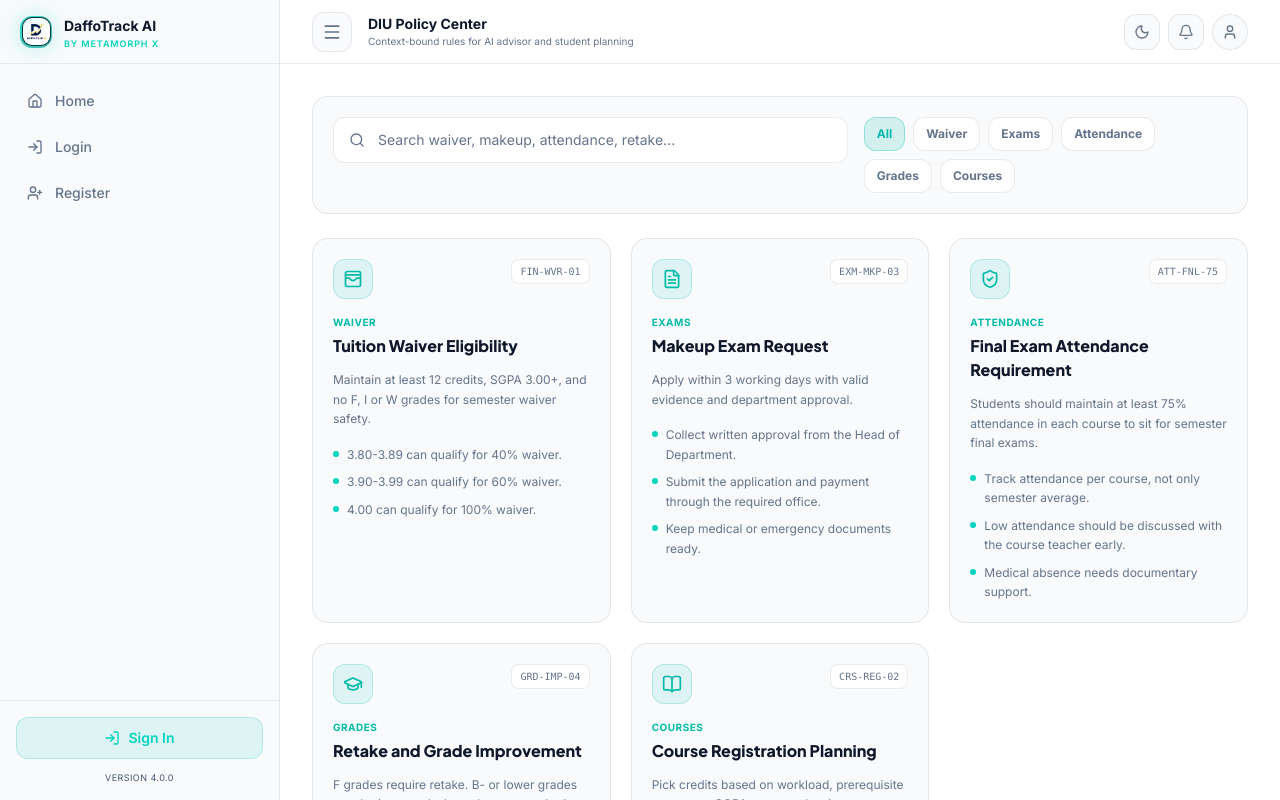
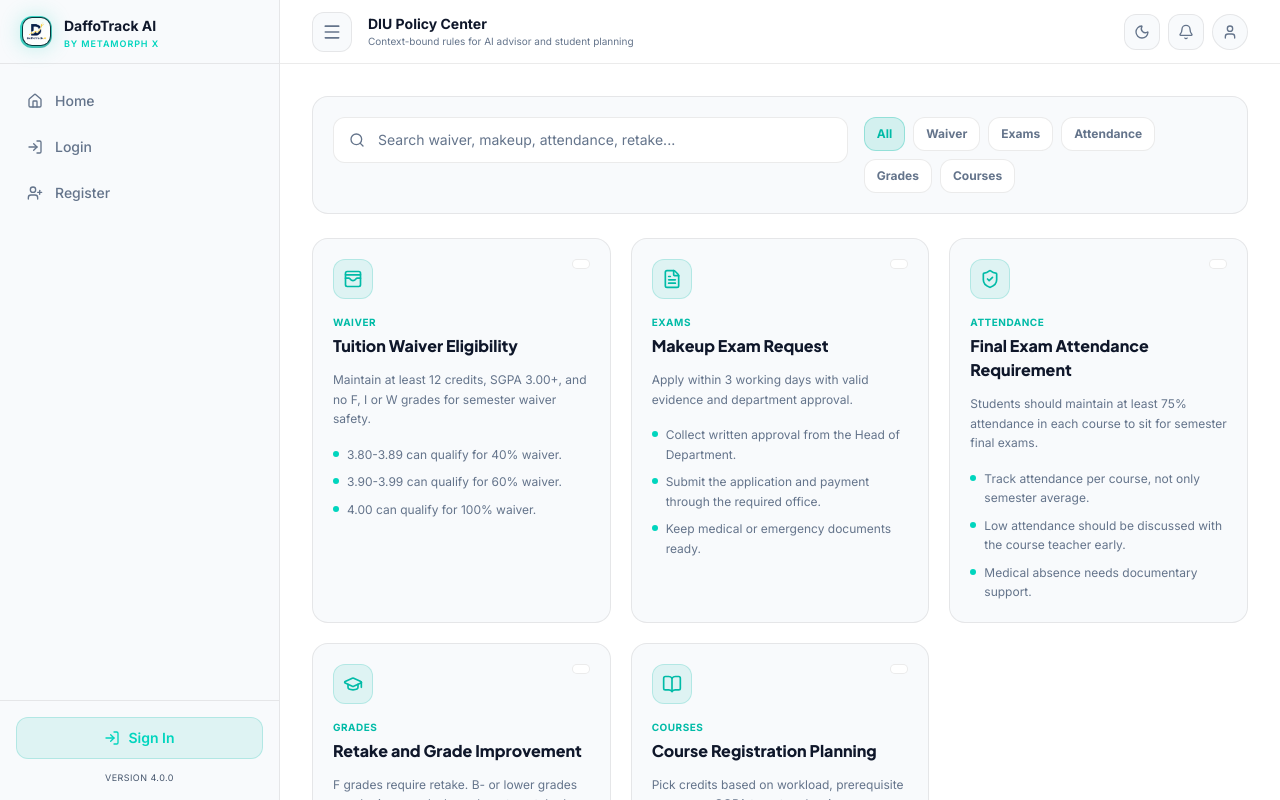
Before and after one commit to daffotrackai/daffotrackai, a React (Vite) app in the folder daffotrack-web/: page /policies in a window 1280 px wide. Built offline with nearby package versions, Linux system fonts and the light colour scheme.

Commit message:
ok fix errors code

```diff
--- a/daffotrack-web/src/pages/Home.jsx
+++ b/daffotrack-web/src/pages/Home.jsx
@@ -484,9 +484,9 @@ export default function Home() {
           </div>
           <div className="grid grid-cols-1 md:grid-cols-3 gap-6">
             {[
-              { icon: Award, color: 'emerald', title: 'Tuition Waiver Eligibility', desc: 'Unlock up to 100% discount. Requires registration of 12+ credits, SGPA ≥ 3.00, and zero failed or incomplete courses in the previous consecutive term.', code: 'REG_CLAUSE_7.2' },
-              { icon: BookMarked, color: 'amber', title: 'Grade Improvement Limit', desc: 'Allowed for any course with grade B- or below. Retaking is permitted once per course, and only the highest grade is updated in the final CGPA calculator.', code: 'ACAD_REG_4.12' },
-              { icon: ShieldCheck, color: 'rose', title: 'Midterm Makeup Criteria', desc: 'Application must be filed within 3 days of missed examination with authorized proof. Non-refundable BDT 1,000 makeup fees apply.', code: 'EXAM_POL_11.5' }
+              { icon: Award, color: 'emerald', title: 'Tuition Waiver Eligibility', desc: 'Unlock up to 100% discount. Requires registration of 12+ credits, SGPA ≥ 3.00, and zero failed or incomplete courses in the previous consecutive term.' },
+              { icon: BookMarked, color: 'amber', title: 'Grade Improvement Limit', desc: 'Allowed for any course with grade B- or below. Retaking is permitted once per course, and only the highest grade is updated in the final CGPA calculator.' },
+              { icon: ShieldCheck, color: 'rose', title: 'Midterm Makeup Criteria', desc: 'Application must be filed within 3 days of missed examination with authorized proof. Non-refundable BDT 1,000 makeup fees apply.' }
             ].map(({ icon: Icon, color, title, desc, code }) => {
               const colors = {
                 emerald: { bg: 'bg-emerald-500/8', text: 'text-emerald-500', border: 'border-emerald-500/15' },
--- a/daffotrack-web/src/pages/Policies.jsx
+++ b/daffotrack-web/src/pages/Policies.jsx
@@ -8,7 +8,6 @@ const policies = [
     category: 'Waiver',
     icon: WalletCards,
     title: 'Tuition Waiver Eligibility',
-    code: 'FIN-WVR-01',
     summary: 'Maintain at least 12 credits, SGPA 3.00+, and no F, I or W grades for semester waiver safety.',
     points: ['3.80-3.89 can qualify for 40% waiver.', '3.90-3.99 can qualify for 60% waiver.', '4.00 can qualify for 100% waiver.'],
   },
@@ -16,7 +15,6 @@ const policies = [
     category: 'Exams',
     icon: FileText,
     title: 'Makeup Exam Request',
-    code: 'EXM-MKP-03',
     summary: 'Apply within 3 working days with valid evidence and department approval.',
     points: ['Collect written approval from the Head of Department.', 'Submit the application and payment through the required office.', 'Keep medical or emergency documents ready.'],
   },
@@ -24,7 +22,6 @@ const policies = [
     category: 'Attendance',
     icon: ShieldCheck,
     title: 'Final Exam Attendance Requirement',
-    code: 'ATT-FNL-75',
     summary: 'Students should maintain at least 75% attendance in each course to sit for semester final exams.',
     points: ['Track attendance per course, not only semester average.', 'Low attendance should be discussed with the course teacher early.', 'Medical absence needs documentary support.'],
   },
@@ -32,7 +29,6 @@ const policies = [
     category: 'Grades',
     icon: GraduationCap,
     title: 'Retake and Grade Improvement',
-    code: 'GRD-IMP-04',
     summary: 'F grades require retake. B- or lower grades may be improved where departmental rules allow.',
     points: ['Retake clears failed coursework.', 'Improvement is useful when a weak grade harms CGPA.', 'Confirm offering and registration dates before planning.'],
   },
@@ -40,7 +36,6 @@ const policies = [
     category: 'Courses',
     icon: BookOpen,
     title: 'Course Registration Planning',
-    code: 'CRS-REG-02',
     summary: 'Pick credits based on workload, prerequisite sequence, CGPA target and waiver constraints.',
     points: ['Avoid overload when multiple lab courses are present.', 'Prioritize prerequisite courses for graduation flow.', 'Keep at least 12 credits when waiver eligibility matters.'],
   },
```
